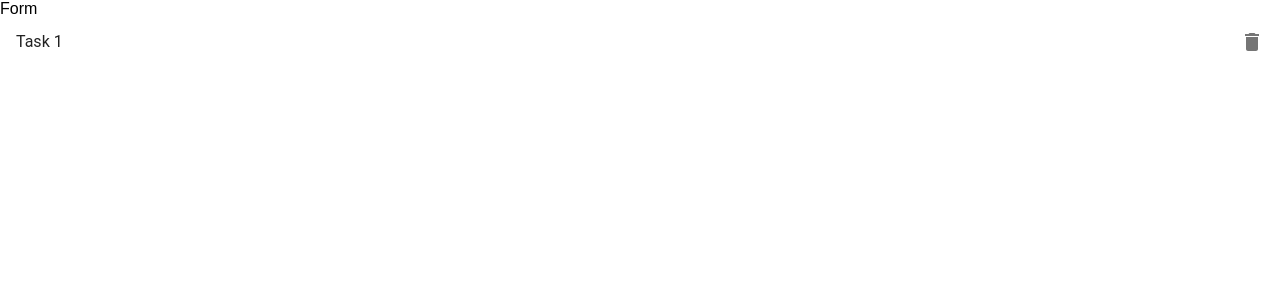
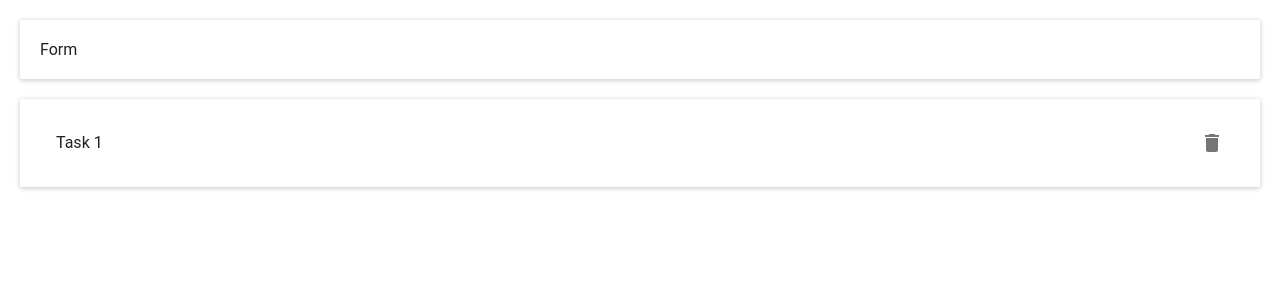
Before and after one commit to agataokolska/to-do-list-app, a React (Create React App) app: page / in a window 1280 px wide. Shown: the top 300 px of the page. Built offline with nearby package versions, Linux system fonts and the light colour scheme.

Commit message:
add Container component with Paper from material-ui

```diff
--- /dev/null
+++ b/src/components/Container.js
@@ -0,0 +1,14 @@
+import React from 'react'
+import Paper from 'material-ui/Paper'
+
+const styles = {
+    margin: '20px',
+    padding: '20px'
+}
+const Container = (props) => (
+    <Paper style={styles}>
+        {props.children}
+    </Paper>
+)
+
+export default Container
--- a/src/components/ToDo/Task.js
+++ b/src/components/ToDo/Task.js
@@ -5,7 +5,7 @@ import Delete from 'material-ui/svg-icons/action/delete'
 const Task = (props) => (
     <MenuItem
     primaryText={'Task 1'}
-    rightIcon={<Delete onClick={()=>alert} />}
+    rightIcon={<Delete onClick={()=>alert('click')} />}
     />
 )
 
--- a/src/components/ToDo/ToDo.js
+++ b/src/components/ToDo/ToDo.js
@@ -1,13 +1,18 @@
 import React from 'react'
 import Form from './Form'
 import List from './List'
+import Container from '../Container'
 
 class ToDo extends React.Component {
     render() {
         return (
             <div>
+                <Container>
                 <Form />
+                </Container>
+                <Container>
                 <List />
+                </Container>
             </div>
         )
     }
--- a/src/index.js
+++ b/src/index.js
@@ -1,12 +1,9 @@
-//imports from npm packages
 import React from 'react'
 import ReactDOM from 'react-dom'
 import MuiThemeProvider from 'material-ui/styles/MuiThemeProvider'
 
-//import external resources
 import './index.css'
 
-//import my own components (from src folder)
 import App from './App'
 
 ReactDOM.render(
```
